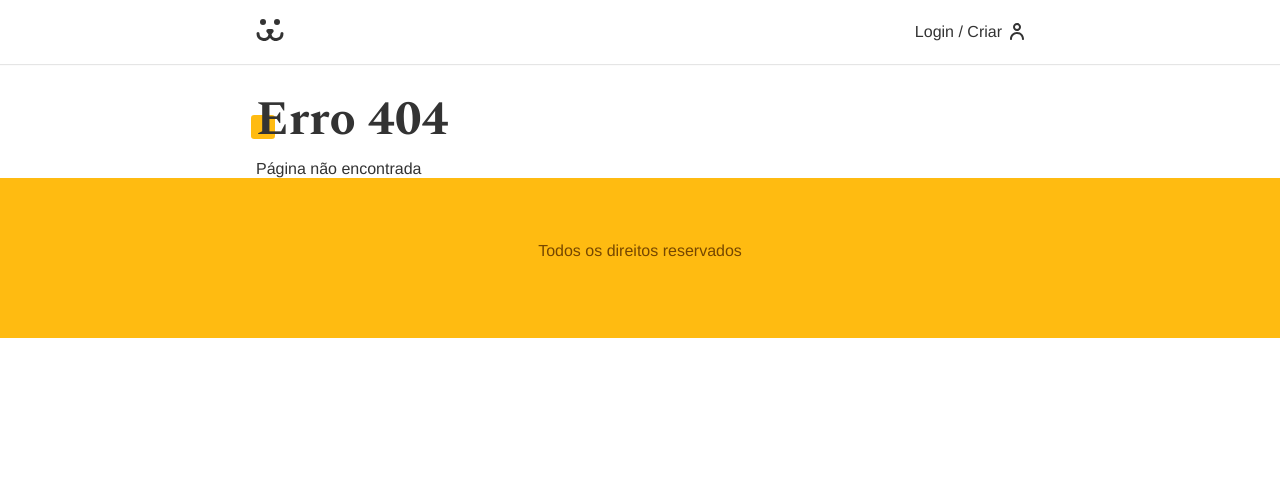
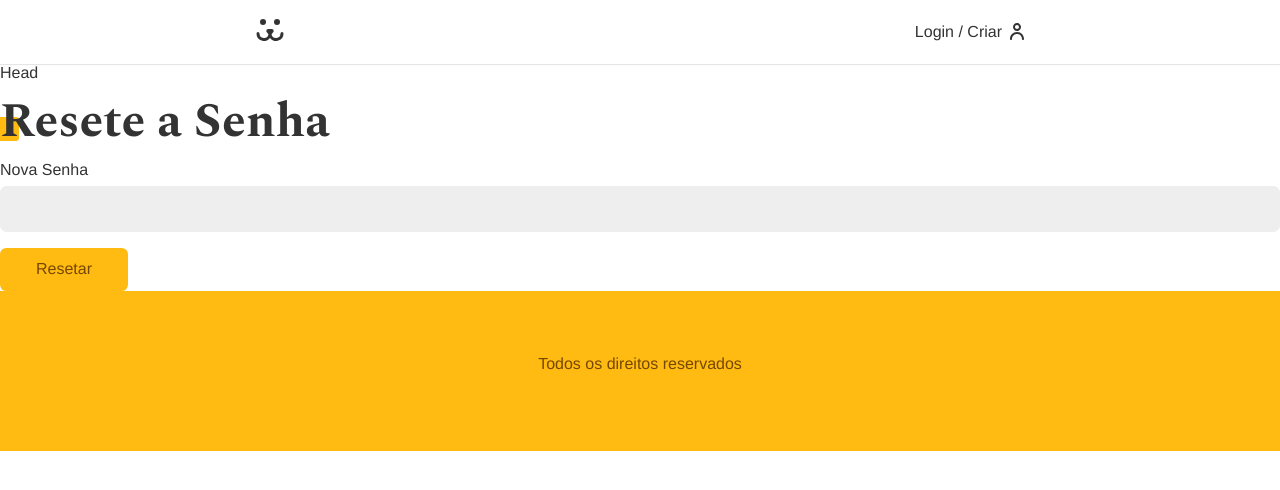
Before and after one commit to guirecordon/projeto_final_02, a React (Create React App) app: page /login/resetar in a window 1280 px wide. Before the commit this address had no page. Shown: the top 490 px of the page. Built offline with nearby package versions, Linux system fonts and the light colour scheme.

Commit message:
Add password reset

```diff
--- a/src/Components/Login/Login.js
+++ b/src/Components/Login/Login.js
@@ -5,6 +5,7 @@
 import LoginCreate from './LoginCreate'
 import LoginForm from './LoginForm'
 import LoginPasswordLost from './LoginPasswordLost'
+import LoginPasswordReset from './LoginPasswordReset'
 
 const Login = () => {
   const {login} = React.useContext(UserContext)
@@ -15,6 +16,7 @@
       <Routes>
         <Route path='/' element={<LoginForm />} />
         <Route path='perdeu' element={<LoginPasswordLost />} />
+        <Route path='resetar' element={<LoginPasswordReset />} />
         <Route path='criar' element={<LoginCreate />} />
         <Route path='*' element={<NotFound />} />
       </Routes>
--- a/src/Components/Login/LoginPasswordLost.js
+++ b/src/Components/Login/LoginPasswordLost.js
@@ -1,9 +1,48 @@
-import React from 'react'
+import React from 'react';
+import Input from '../Forms/Input';
+import Button from '../Forms/Button';
+import useForm from '../../Hooks/useForm';
+import useFetch from '../../Hooks/useFetch';
+import { PASSWORD_LOST } from '../../Api';
+import Error from '../Helper/Error';
+import Head from '../Helper/Head';
 
 const LoginPasswordLost = () => {
+  const login = useForm();
+  const { data, loading, error, request } = useFetch();
+
+  async function handleSubmit(event) {
+    event.preventDefault();
+    if (login.validate()) {
+      const { url, options } = PASSWORD_LOST({
+        login: login.value,
+        url: window.location.href.replace('perdeu', 'resetar'),
+      });
+      const { json } = await request(url, options);
+      console.log(json);
+    }
+  }
+
   return (
-    <div>LoginPasswordLost</div>
-  )
-}
+    <section className="animeLeft">
+      <Head title="Perdeu a senha" />
+      <h1 className="title">Perdeu a senha?</h1>
+      {data ? (
+        <p style={{ color: '#4c1' }}>{data}</p>
+      ) : (
+        <form onSubmit={handleSubmit}>
+          <Input label="Email / Usuário" type="text" name="login" {...login} />
+          {loading ? (
+            <Button disabled>Enviando...</Button>
+          ) : (
+            <Button>Enviar Email</Button>
+          )}
+        </form>
+      )}
 
-export default LoginPasswordLost
+      <Error error={error} />
+    </section>
+  );
+};
+
+export default LoginPasswordLost;
--- /dev/null
+++ b/src/Components/Login/LoginPasswordReset.js
@@ -0,0 +1,61 @@
+import React from 'react';
+import Input from '../Forms/Input';
+import Button from '../Forms/Button';
+import useForm from '../../Hooks/useForm';
+import useFetch from '../../Hooks/useFetch';
+import { PASSWORD_RESET } from '../../Api';
+import Error from '../Helper/Error';
+import { useNavigate } from 'react-router-dom';
+import Head from '../Helper/Head';
+
+const LoginPasswordReset = () => {
+  const [login, setLogin] = React.useState('');
+  const [key, setKey] = React.useState('');
+  const password = useForm();
+  const { error, loading, request } = useFetch();
+  const navigate = useNavigate();
+
+  React.useEffect(() => {
+    const params = new URLSearchParams(window.location.search);
+    const key = params.get('key');
+    const login = params.get('login');
+    if (key) setKey(key);
+    if (login) setLogin(login);
+  }, []);
+
+  async function handleSubmit(event) {
+    event.preventDefault();
+    if (password.validate()) {
+      const { url, options } = PASSWORD_RESET({
+        login,
+        key,
+        password: password.value,
+      });
+      const { response } = await request(url, options);
+      if (response.ok) navigate('/login');
+    }
+  }
+
+  return (
+    <section className="animeLeft">
+      <Head title="Resete a senha" />
+      <h1 className="title">Resete a Senha</h1>
+      <form onSubmit={handleSubmit}>
+        <Input
+          label="Nova Senha"
+          type="password"
+          name="password"
+          {...password}
+        />
+        {loading ? (
+          <Button disabled>Resetando...</Button>
+        ) : (
+          <Button>Resetar</Button>
+        )}
+      </form>
+      <Error error={error} />
+    </section>
+  );
+};
+
+export default LoginPasswordReset;
```
